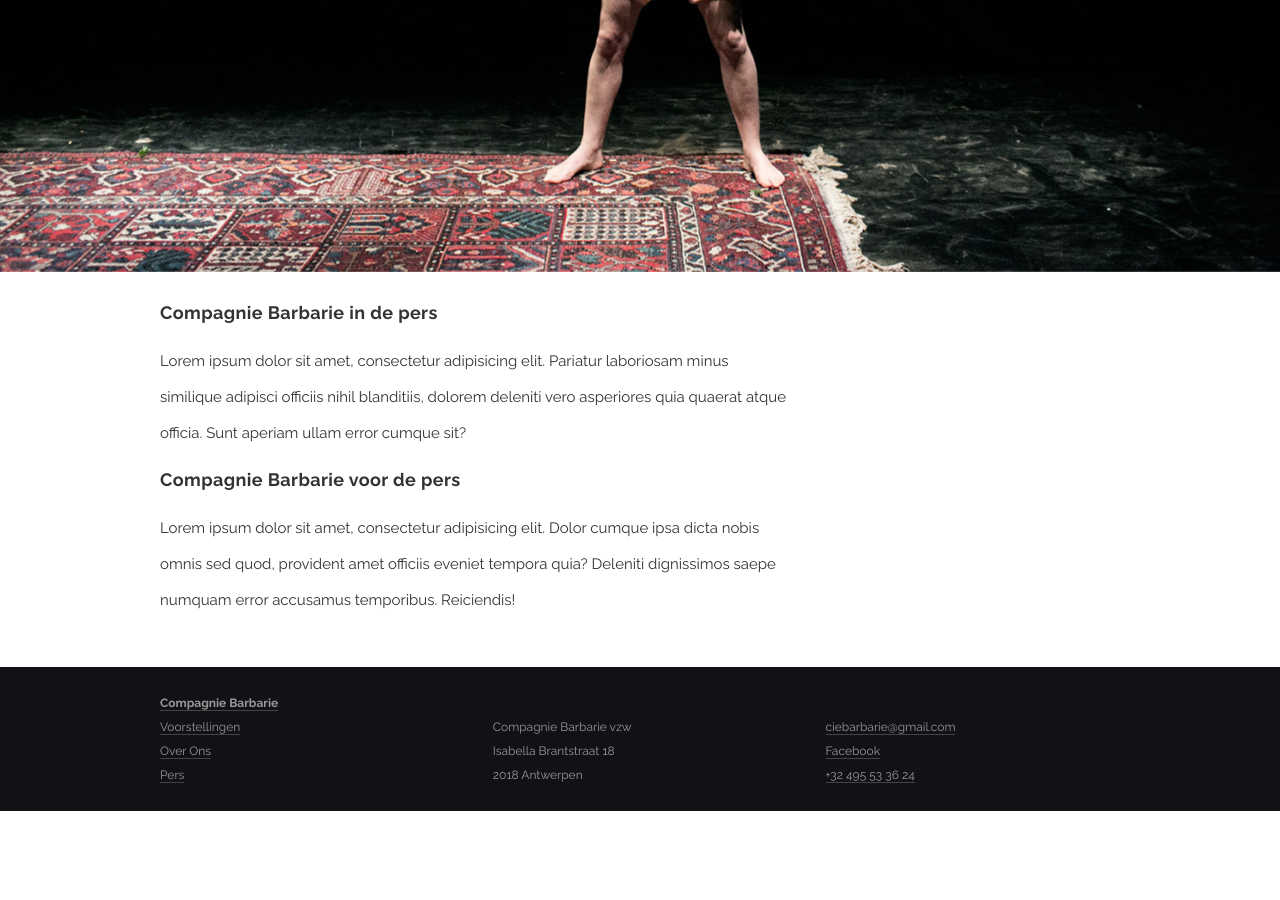
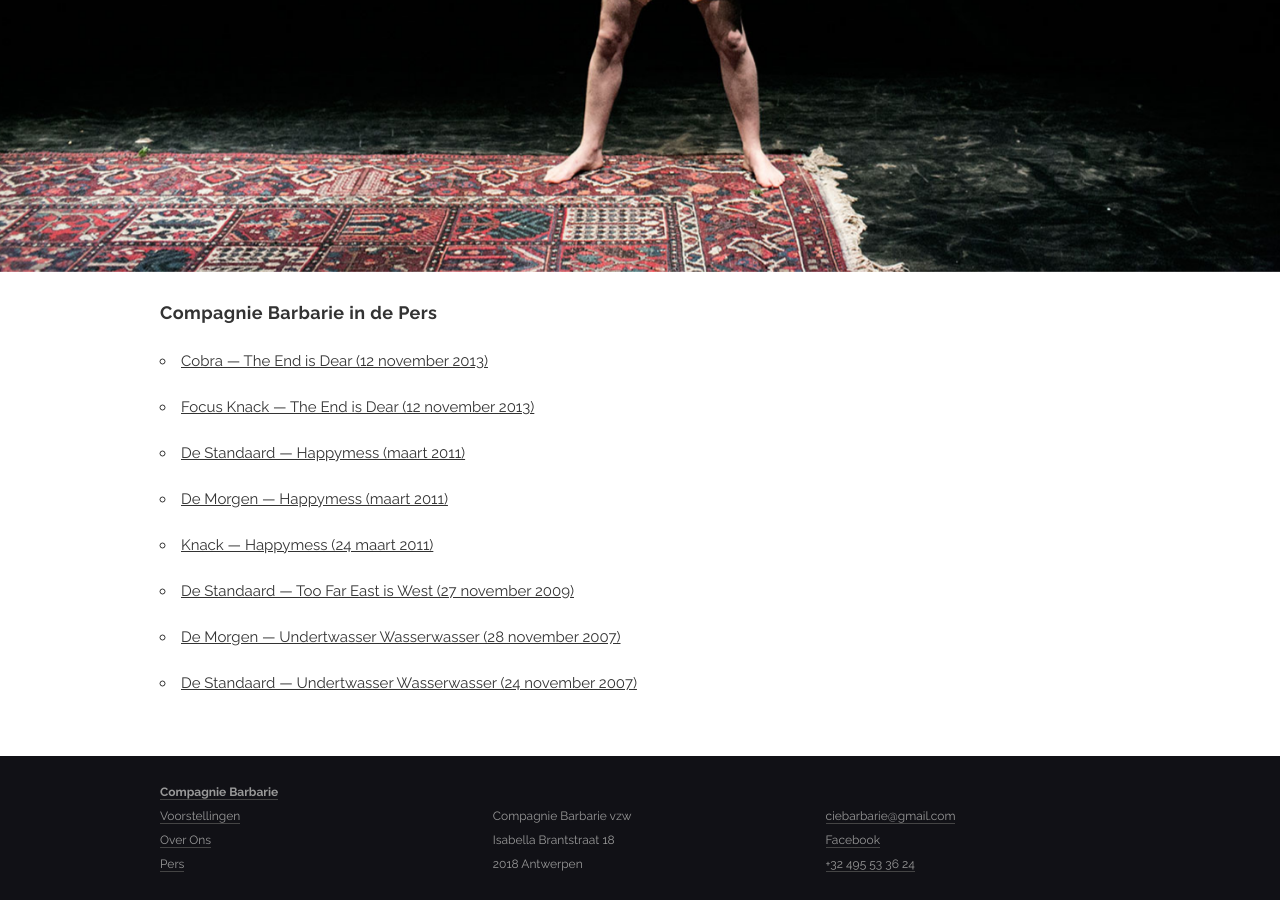
Before and after one commit to ciebarbarie/ciebarbarie, a Jekyll site: the page built from pers.md, in a window 1280 px wide and 900 px high, scrolled down 632 px. Built offline with Jekyll 4.4.1, drawn with Linux system fonts in a browser that asks for light colours; nearby versions of some CDN libraries; some web fonts are replaced; library files that are not in the unit come from our copies; before the commit the page ends 1443 px from its top, so only the background shows below that.

Commit message:
Add press coverage.

```diff
--- a/pers.md
+++ b/pers.md
@@ -4,8 +4,12 @@ title: Pers
 images:
   - pers-1.jpg
 ---
-## Compagnie Barbarie in de pers
-Lorem ipsum dolor sit amet, consectetur adipisicing elit. Pariatur laboriosam minus similique adipisci officiis nihil blanditiis, dolorem deleniti vero asperiores quia quaerat atque officia. Sunt aperiam ullam error cumque sit?
-
-## Compagnie Barbarie voor de pers
-Lorem ipsum dolor sit amet, consectetur adipisicing elit. Dolor cumque ipsa dicta nobis omnis sed quod, provident amet officiis eveniet tempora quia? Deleniti dignissimos saepe numquam error accusamus temporibus. Reiciendis!
+## Compagnie Barbarie in de Pers
+- <a href="/pers/2013-11-12-the-end-is-dear-cobra.pdf">Cobra — The End is Dear (12 november 2013)</a>
+- <a href="/pers/2013-11-12-the-end-is-dear-focus-knack.pdf">Focus Knack — The End is Dear (12 november 2013)</a>
+- <a href="/pers/2011-03-happymess-de-standaard.pdf">De Standaard — Happymess (maart 2011)</a>
+- <a href="/pers/2011-03-happymess-de-morgen.pdf">De Morgen — Happymess (maart 2011)</a>
+- <a href="/pers/2011-03-24-happymess-knack.pdf">Knack — Happymess (24 maart 2011)</a>
+- <a href="/pers/2009-11-27-tfeiw-de-standaard.pdf">De Standaard — Too Far East is West (27 november 2009)</a>
+- <a href="/pers/2007-11-28-uww-de-morgen.pdf">De Morgen — Undertwasser Wasserwasser (28 november 2007)</a>
+- <a href="/pers/2007-11-24-uww-de-standaard.pdf">De Standaard — Undertwasser Wasserwasser (24 november 2007)</a>
```
Also changed, not shown: 8 other files.
